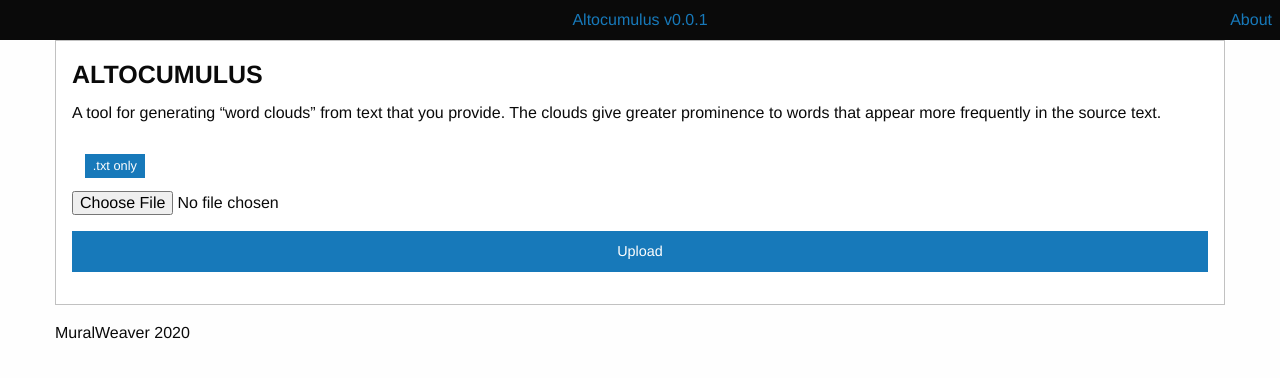
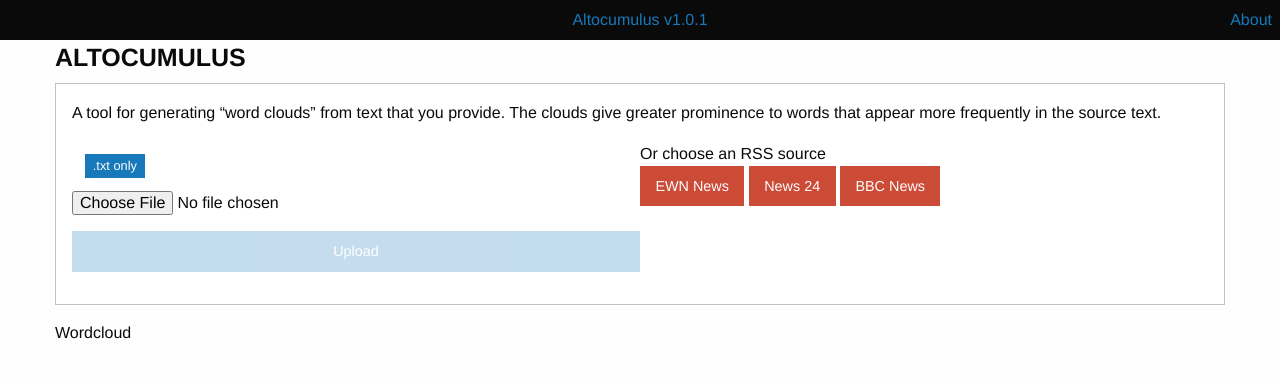
Before and after one commit to muralweaver/Altocumulus, a Flask app: page / in a window 1280 px wide. Shown: the top 378 px of the page. Run offline with Flask 2, Linux system fonts and the light colour scheme; some libraries are stand-ins or nearby versions.

Commit message:
Add more rss sources and style touch up

```diff
--- a/index.py
+++ b/index.py
@@ -45,20 +45,27 @@ def home():
             flash('No selected file')
             return redirect(request.url)
         if file and allowed_file(file.filename):
+            print(file)
             filename = secure_filename(file.filename)
             file.save(os.path.join(app.config['UPLOAD_FOLDER'], filename))
+            # print((app.config['UPLOAD_FOLDER'], filename))
             return redirect(url_for('uploaded_file', filename=filename))
+            # return(url_for('content',filename =filename))
     return render_template('index.html')
 
 
 @app.route('/uploads/<filename>')
 def uploaded_file(filename):
+    text = '/uploads/{file}'.format(file = filename), 'r+'
+    content = text[0].read()
+    print(content)
     return send_from_directory(app.config['UPLOAD_FOLDER'], filename)
 
 
 @app.route("/about")
 def about():
     return render_template('about.html')
+
 
 def parse_article(article_url):
     print("Downloading {}".format(article_url))
@@ -68,11 +75,44 @@ def parse_article(article_url):
     text = "\n".join(p.get_text() for p in ps)
     return text
 
-@app.route("/feed")
-def feed():
-    BBC_FEED = "http://feeds.bbci.co.uk/news/world/rss.xml"
-    LIMIT = 1
-    feed = feedparser.parse(BBC_FEED)
+
+#REFACTOR INTO ONE
+@app.route("/ewn")
+def ewn():
+    FEED = "https://ewn.co.za/RSS%20Feeds/Latest%20News?category=Local"
+    # FEED = input
+    LIMIT = 6
+    feed = feedparser.parse(FEED)
+    clouds = []
+    for article in feed['entries'][:LIMIT]:
+        text = parse_article(article['link'])
+        cloud = get_wordcloud(text)
+        clouds.append(cloud)
+    return render_template('generate.html', articles=clouds)
+
+
+#REFACTOR INTO ONE
+@app.route("/news24")
+def news24():
+    FEED = "http://feeds.news24.com/articles/News24/TopStories/rss"
+    # FEED = input
+    LIMIT = 6
+    feed = feedparser.parse(FEED)
+    clouds = []
+    for article in feed['entries'][:LIMIT]:
+        text = parse_article(article['link'])
+        cloud = get_wordcloud(text)
+        clouds.append(cloud)
+    return render_template('generate.html', articles=clouds)
+
+
+#REFACTOR INTO ONE
+@app.route("/bbc")
+def bbc():
+    FEED = "http://feeds.bbci.co.uk/news/world/rss.xml"
+    # FEED = input
+    LIMIT = 6
+    feed = feedparser.parse(FEED)
     clouds = []
     for article in feed['entries'][:LIMIT]:
         text = parse_article(article['link'])
--- a/templates/index.html
+++ b/templates/index.html
@@ -3,15 +3,20 @@
 {{ super() }}
 {% endblock %}
 {% block content %}
-<div class="callout">
 <h4><strong>ALTOCUMULUS</strong></h4>
-  <p>A tool for generating “word clouds” from text that you provide. The clouds give greater prominence to words that appear more frequently in the source text.</p>
-<form method=post enctype=multipart/form-data>
+<div class="callout grid-x">
+  <p>A tool for generating “word clouds” from text that you provide. The clouds give greater prominence to words that
+    appear more frequently in the source text.</p>
+  <form method=post enctype=multipart/form-data class="cell large-6">
     <label for="fileUpload" class="label" style="margin: 1em;">.txt only</label>
     <input type=file id="fileUpload" name=file required>
-      <input type=submit value=Upload class="button expanded">
+    <input type=submit value=Upload class="button expanded" disabled>
   </form>
+  <div class="cell large-6">
+    Or choose an RSS source<br>
+    <a href="/ewn"><button class="alert button">EWN News</button></a>
+    <a href="/news24"><button class="alert button">News 24</button></a>
+    <a href="/bbc"><button class="alert button">BBC News</button></a>
   </div>
-
 </div>
 {% endblock %}
--- a/templates/layout.html
+++ b/templates/layout.html
@@ -19,7 +19,7 @@
             <div class="title-bar-left">
             </div>
             <div class="title-bar-center">
-                <a href="/"><span class="title-bar-text">Altocumulus v0.0.1</span></a>
+                <a href="/"><span class="title-bar-text">Altocumulus v1.0.1</span></a>
             </div>
             <div class="title-bar-right">
                 <a href="/about"><span class="title-bar-text">About</span></a>
@@ -30,7 +30,7 @@
         <div id="content" class="grid-container">{% block content %}{% endblock %}</div>
     </main>
     <footer class="grid-container footer">
-        {% block footer %}MuralWeaver 2020 {% endblock %}
+        {% block footer %}Wordcloud{% endblock %}
     </footer>
     <script src="https://cdn.jsdelivr.net/npm/foundation-sites@6.4.3/dist/js/foundation.min.js"
     integrity="sha256-mRYlCu5EG+ouD07WxLF8v4ZAZYCA6WrmdIXyn1Bv9Vk= sha384-KzKofw4qqetd3kvuQ5AdapWPqV1ZI+CnfyfEwZQgPk8poOLWaabfgJOfmW7uI+AV sha512-0gHfaMkY+Do568TgjJC2iMAV0dQlY4NqbeZ4pr9lVUTXQzKu8qceyd6wg/3Uql9qA2+3X5NHv3IMb05wb387rA=="
```
Also changed, not shown: templates/generate.html (+10 -1 lines), README.md. Lines whose indentation alone changed are shown as unchanged.
